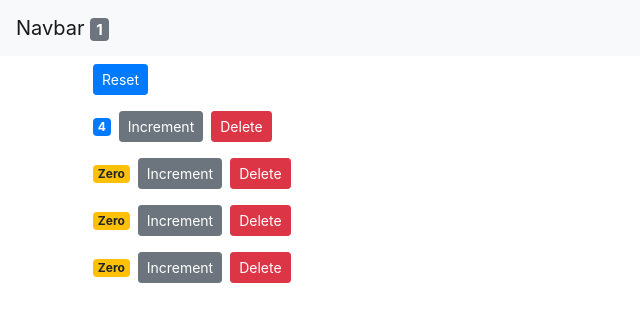
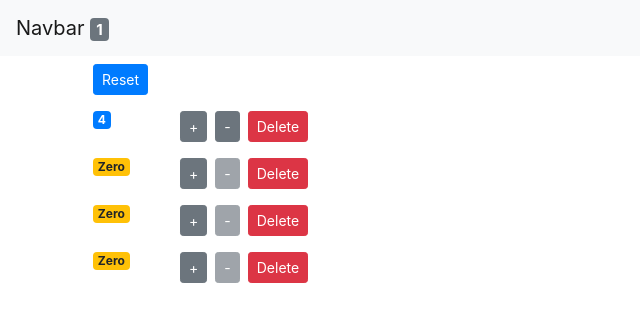
Before and after one commit to Jachrix/Counter-App, a React (Create React App) app: page / in a window 1280 px wide. Shown: the top 322 px of the page, without its empty margins (0-640 px from the left). Built offline with nearby package versions, Linux system fonts and the light colour scheme.

Commit message:
Component: Solution - Decrement Button

```diff
--- a/src/App.js
+++ b/src/App.js
@@ -41,6 +41,15 @@
         this.setState({ counters });
     }
 
+    handleDecrement = counter => {
+      //console.log('Decreases the value....');
+      const counters = [...this.state.counters];
+      const index = counters.indexOf(counter);
+      counters[index] = {...counter};
+      counters[index].value--;
+      this.setState({ counters });
+    }
+
     handleDelete = counterId => {
         console.log('Delete Event handled....', counterId);
         const counters = this.state.counters.filter(c => c.id !== counterId);
@@ -58,6 +67,7 @@
             <Counters
               counters={ this.state.counters }
               onIncrement={ this.handleIncrement}
+              onDecrement={ this.handleDecrement}
               onDelete={ this.handleDelete }
               onReset={ this.handleReset }
             />
--- a/src/components/counter.jsx
+++ b/src/components/counter.jsx
@@ -46,13 +46,22 @@
         //console.log('props: ', this.props);
         console.log('COUNTER-RENDERED');
         return(
-        <div>
-            {/* { this.props.children} */}
-            <span className = { this.getBadgeClasses() } > { this.formatCount() } </span>
-            <button onClick={() => this.props.onIncrement(this.props.counter)} className = "btn btn-secondary btn-sm"> Increment </button>
-            <button onClick={() => this.props.onDelete(this.props.counter.id) } className="btn btn-danger btn-sm m-2">Delete</button>
-            {/* { this.state.tags.length === 0 && 'Please create a new tag....'}
-            { this.renderTags()} */}
+        <div className="row">
+            <div className="col-1">
+                <span className = { this.getBadgeClasses() } > { this.formatCount() } </span>
+            </div>
+            <div className="col">
+                {/* { this.props.children} */}
+
+                <button onClick={() => this.props.onIncrement(this.props.counter)} className = "btn btn-secondary btn-sm"> + </button>
+                <button
+                onClick={() => this.props.onDecrement(this.props.counter)}
+                className = "btn btn-secondary btn-sm m-2"
+                disabled={ this.props.counter.value === 0 ? true: ''}> - </button>
+                <button onClick={() => this.props.onDelete(this.props.counter.id) } className="btn btn-danger btn-sm"> Delete </button>
+                {/* { this.state.tags.length === 0 && 'Please create a new tag....'}
+                { this.renderTags()} */}
+            </div>
         </div> );
     }
 
--- a/src/components/counters.jsx
+++ b/src/components/counters.jsx
@@ -3,9 +3,9 @@
 
 class Counters extends Component {
     render() {
-        console.log('COUNTERS-RENDERED')
+        console.log('COUNTERS-RENDERED');
 
-        const { counters, onReset, onIncrement, onDelete } = this.props;
+        const { counters, onReset, onIncrement, onDecrement, onDelete } = this.props;
         return (
             <div>
                 <button onClick={ onReset }
@@ -15,6 +15,7 @@
                         key={ counter.id }
                         onDelete={ onDelete }
                         onIncrement={ onIncrement }
+                        onDecrement={ onDecrement }
                         counter={counter}
                     />
                 ))}
```
Also changed, not shown: 1 other file (tests, documents, lock files or other folders).
